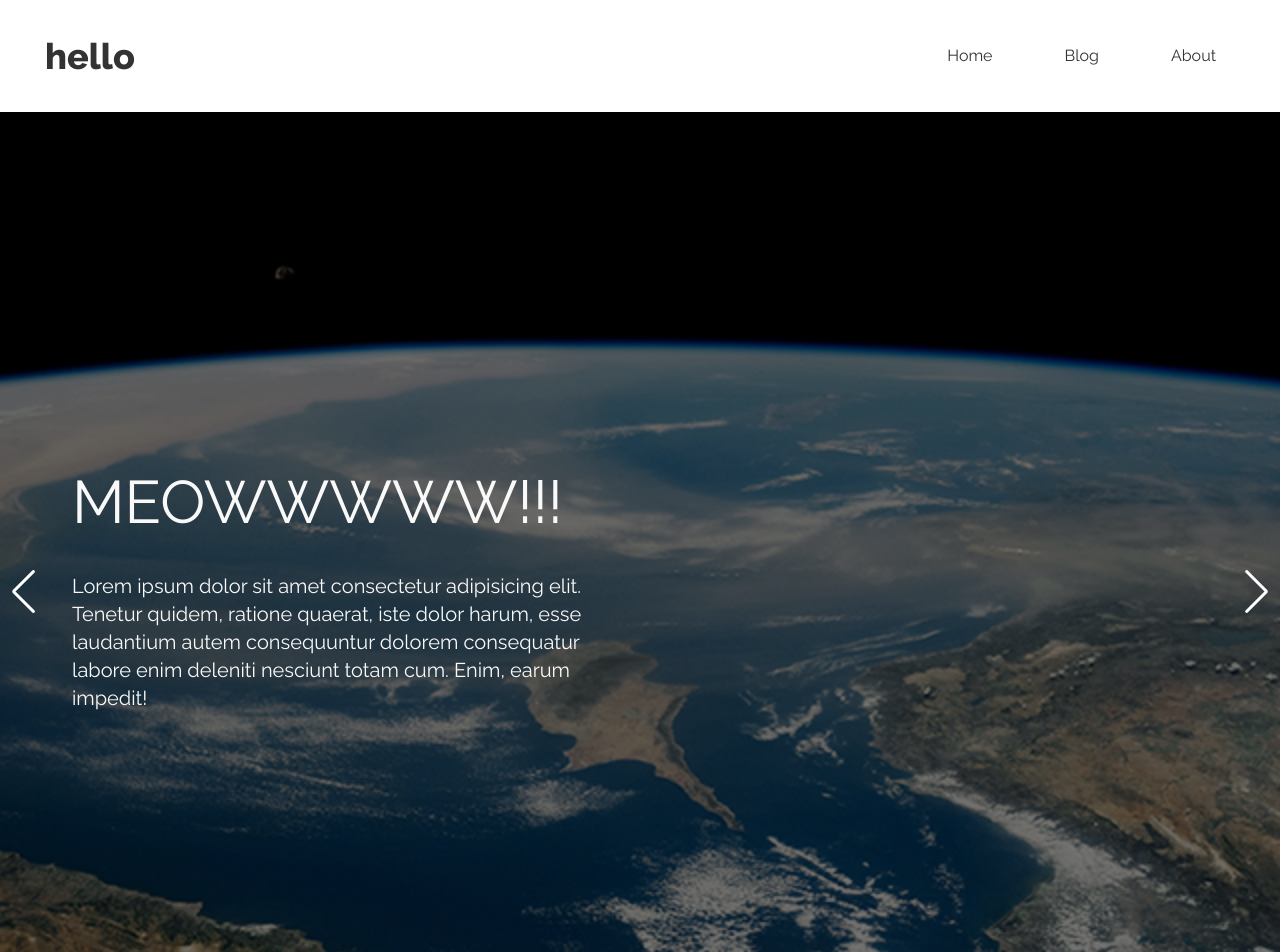
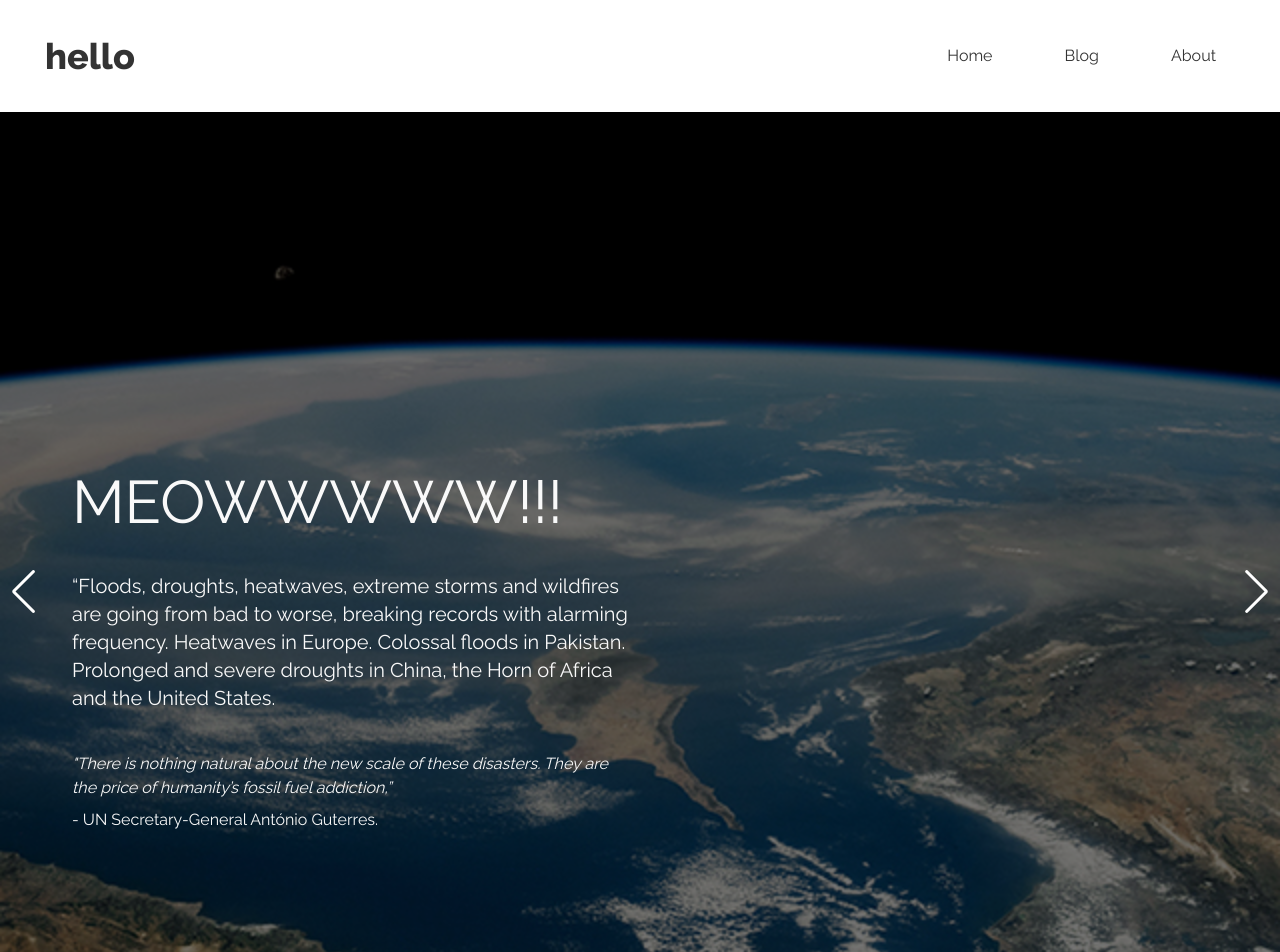
Before and after one commit to AnikKDev/nasa-web-app, a React (Create React App) app: page / in a window 1280 px wide. Shown: the top 952 px of the page. Built offline with nearby package versions, Linux system fonts and the light colour scheme.

Commit message:
updated data

```diff
--- a/public/index.html
+++ b/public/index.html
@@ -1,14 +1,12 @@
 <!DOCTYPE html>
 <html lang="en">
+
 <head>
   <meta charset="utf-8" />
   <link rel="icon" href="%PUBLIC_URL%/favicon.ico" />
   <meta name="viewport" content="width=device-width, initial-scale=1" />
   <meta name="theme-color" content="#000000" />
-    <meta
-      name="description"
-      content="Web site created using create-react-app"
-    />
+  <meta name="description" content="Web site created using create-react-app" />
   <link rel="apple-touch-icon" href="%PUBLIC_URL%/logo192.png" />
   <!--
       manifest.json provides metadata used when your web app is installed on a
@@ -24,8 +22,9 @@
       work correctly both with client-side routing and a non-root public URL.
       Learn how to configure a non-root public URL by running `npm run build`.
     -->
-    <title>React App</title>
+  <title>MEOW</title>
 </head>
+
 <body>
   <noscript>You need to enable JavaScript to run this app.</noscript>
   <div id="root"></div>
@@ -40,4 +39,5 @@
       To create a production bundle, use `npm run build` or `yarn build`.
     -->
 </body>
+
 </html>
--- a/src/Pages/Home/Carousel.js
+++ b/src/Pages/Home/Carousel.js
@@ -24,7 +24,10 @@ const Carousel = () => {
                     <div className='carousel-image-container1'>
                         <div className='p-10 md:ml-8 h-80  text-secondary   lg:w-1/2 '>
                             <h1 className="sm:text-3xl lg:text-6xl">MEOWWWWW!!!</h1>
-                            <p className="my-10 leading-8 lg:text-xl">Lorem ipsum dolor sit amet consectetur adipisicing elit. Tenetur quidem, ratione quaerat, iste dolor harum, esse laudantium autem consequuntur dolorem consequatur labore enim deleniti nesciunt totam cum. Enim, earum impedit!</p>
+                            <p className="my-10 leading-8 lg:text-xl">“Floods, droughts, heatwaves, extreme storms and wildfires are going from bad to worse, breaking records with alarming frequency. Heatwaves in Europe. Colossal floods in Pakistan. Prolonged and severe droughts in China, the Horn of Africa and the United States.</p>
+
+                            <p className='italic'>"There is nothing natural about the new scale of these disasters. They are the price of humanity’s fossil fuel addiction,”</p>
+                            <p className='my-2'>- UN Secretary-General António Guterres.</p>
                         </div>
                     </div>
                 </SwiperSlide>
@@ -41,7 +44,7 @@ const Carousel = () => {
 
                         <div className='p-10 md:ml-8 h-80  text-secondary   lg:w-1/2 '>
                             <h1 className="sm:text-3xl lg:text-6xl">MEOWWWWW!!!</h1>
-                            <p className="my-10 leading-8 lg:text-xl">Lorem ipsum dolor sit amet consectetur adipisicing elit. Tenetur quidem, ratione quaerat, iste dolor harum, esse laudantium autem consequuntur dolorem consequatur labore enim deleniti nesciunt totam cum. Enim, earum impedit!</p>
+                            <p className="my-10 leading-8 lg:text-xl">Polar ice caps are melting as global warming causes climate change. We lose Arctic sea ice at a rate of almost 13% per decade, and over the past 30 years, the oldest and thickest ice in the Arctic has declined by a stunning 95%.</p>
                         </div>
                     </div>
                 </SwiperSlide>
```
Also changed, not shown: src/images/15-174-master.jpg, 1 other file (tests, documents, lock files or other folders). Lines whose indentation alone changed are shown as unchanged.
